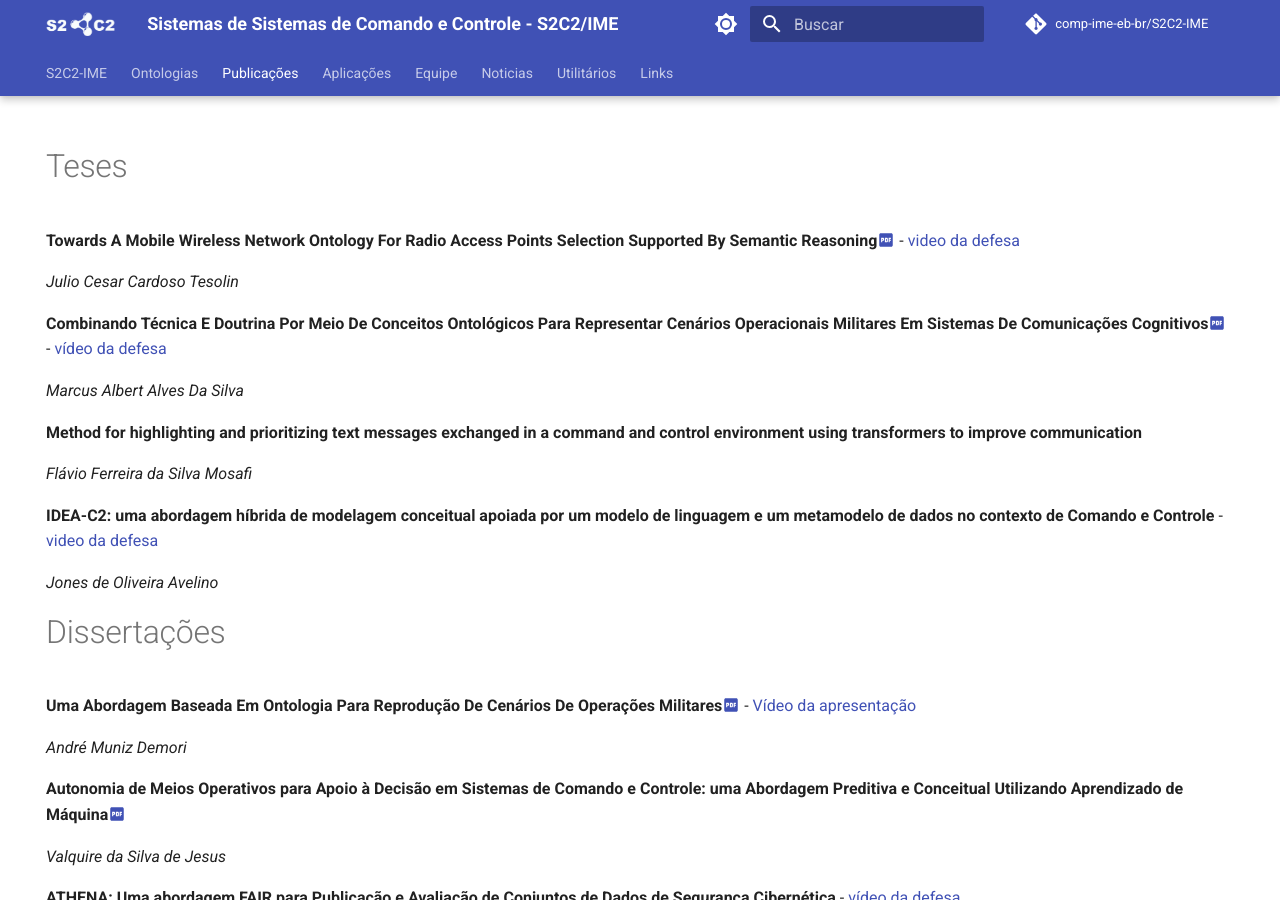
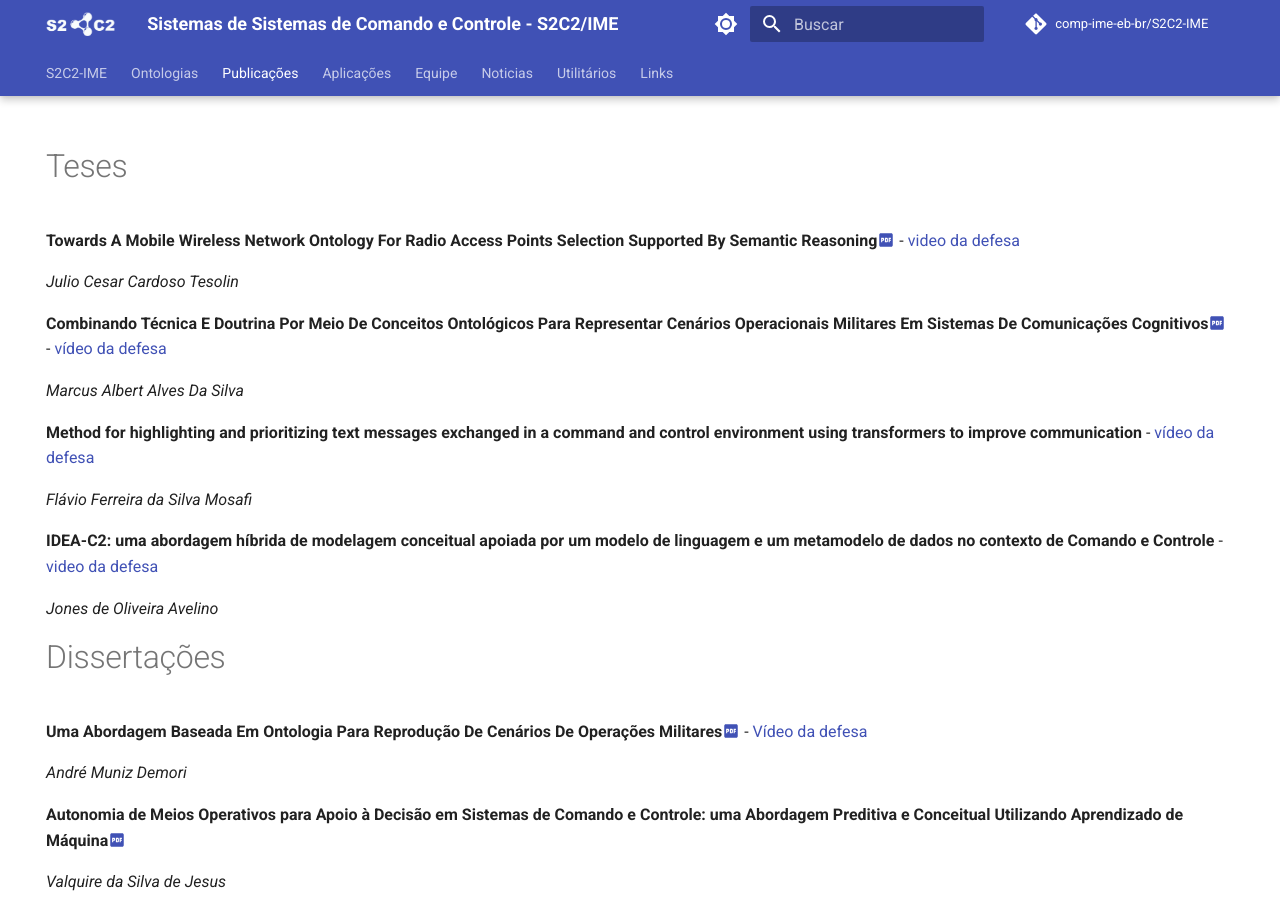
Before and after one commit to comp-ime-eb-br/S2C2-IME, an MkDocs documentation site: the page built from docs/publi.md, in a window 1280 px wide and 900 px high. Built offline with MkDocs 1.6.1 and Material for MkDocs 9.7.7, drawn with Linux system fonts in a browser that asks for light colours; comment, search, counter and statistics services are not loaded.

Commit message:
Update publi.md

```diff
--- a/docs/publi.md
+++ b/docs/publi.md
@@ -14,7 +14,7 @@ hide:
 
 *Marcus Albert Alves Da Silva*
 
-**Method for highlighting and prioritizing text messages exchanged in a command and control environment using transformers to improve communication**
+**Method for highlighting and prioritizing text messages exchanged in a command and control environment using transformers to improve communication** - [vídeo da defesa](https://drive.google.com/file/d/1R-t7K_ibC48Nyd8EBtuO_h5y7_ENVUWa/view)
 
 *Flávio Ferreira da Silva Mosafi*
 
@@ -25,7 +25,7 @@ hide:
 
 # Dissertações
 
-**Uma Abordagem Baseada Em Ontologia Para Reprodução De Cenários De  Operações Militares**[:material-file-pdf-box:{ title="file"}](https://github.com/comp-ime-eb-br/S2C2-IME/blob/main/publi/Disserta%C3%A7%C3%A3oAndreMunizDemori_IME_versao_final.pdf?raw=true){:download="Diss_ADemori"} - [Vídeo da apresentação](https://drive.google.com/file/d/1kkt-DTS2Hcr_E7Mdt-dZQmz98gOX2Uzz/view?usp=sharing)
+**Uma Abordagem Baseada Em Ontologia Para Reprodução De Cenários De  Operações Militares**[:material-file-pdf-box:{ title="file"}](https://github.com/comp-ime-eb-br/S2C2-IME/blob/main/publi/Disserta%C3%A7%C3%A3oAndreMunizDemori_IME_versao_final.pdf?raw=true){:download="Diss_ADemori"} - [Vídeo da defesa](https://drive.google.com/file/d/1kkt-DTS2Hcr_E7Mdt-dZQmz98gOX2Uzz/view?usp=sharing)
 
 *André Muniz Demori*
 
```
